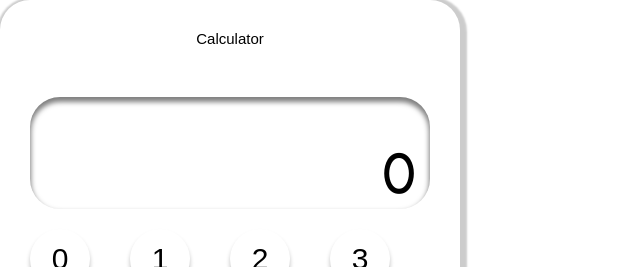
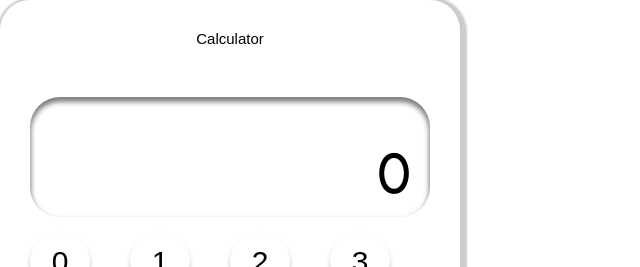
Before and after one commit to deivgin/calculator, a React app: page / in a window 1280 px wide. Shown: the top 267 px of the page, without its empty margins (0-640 px from the left). Built offline with nearby package versions, Linux system fonts and the light colour scheme.

Commit message:
Add ScalingText to scale numbers when owerflowing

```diff
--- /dev/null
+++ b/src/components/Calculator/components/ScalingText.tsx
@@ -0,0 +1,36 @@
+import { useState, useRef, useEffect } from "react";
+
+interface Props {
+  operand: string;
+}
+
+const ScalingText: React.FC<Props> = ({ operand }) => {
+  const text = useRef<HTMLDivElement>(null);
+  const [scale, setScale] = useState(1);
+
+  useEffect(() => {
+    const parentNode = text.current?.parentNode;
+    const textWidth = text.current?.offsetWidth;
+    const parentWidth = (parentNode as HTMLElement).offsetWidth;
+    let currScale = 0;
+    if (textWidth) currScale = parentWidth / textWidth;
+    if (currScale === 0 || currScale === scale) return;
+    if (currScale < 1) setScale(currScale);
+  }, [operand]);
+
+  return (
+    <div
+      ref={text}
+      style={{
+        position: "absolute",
+        right: 0,
+        transform: `scale(${scale})`,
+        transformOrigin: "right",
+      }}
+    >
+      {operand}
+    </div>
+  );
+};
+
+export default ScalingText;
--- a/src/components/Calculator/components/Screen.tsx
+++ b/src/components/Calculator/components/Screen.tsx
@@ -1,4 +1,5 @@
 import { State } from "./model";
+import ScalingText from "./ScalingText";
 
 type Props = Omit<State, "isCalculated" | "calcName">;
 
@@ -10,10 +11,14 @@ const Screen: React.FC<Props> = ({ prevOperand, currOperand, operation }) => {
         {operation}
       </div>
       <div className="number">
-        {currOperand.length === 0 && prevOperand.length === 0
-          ? "0"
-          : currOperand}
-        {prevOperand.length > 0 && currOperand.length === 0 && prevOperand}
+        {currOperand.length === 0 && prevOperand.length === 0 ? (
+          "0"
+        ) : (
+          <ScalingText operand={currOperand} />
+        )}
+        {prevOperand.length > 0 && currOperand.length === 0 && (
+          <ScalingText operand={prevOperand} />
+        )}
       </div>
     </div>
   );
--- a/src/styles/_screen.scss
+++ b/src/styles/_screen.scss
@@ -1,5 +1,4 @@
 .calculator__screen {
-  max-width: 60rem;
   border-radius: 3rem;
   box-shadow: inset 0 0.4rem 0.5rem 0.1rem rgb(0, 0, 0, 0.5);
   text-align: end;
@@ -14,8 +13,9 @@
 
   .number {
     font-size: var(--fontSizeBG);
-    margin-bottom: 2rem;
-    margin-right: 1.5rem;
+    margin: 0 2rem 1.5rem 1.5rem;
     color: var(--colorDark);
+    height: 8rem;
+    position: relative;
   }
 }
```
Also changed, not shown: 1 other file (tests, documents, lock files or other folders).
